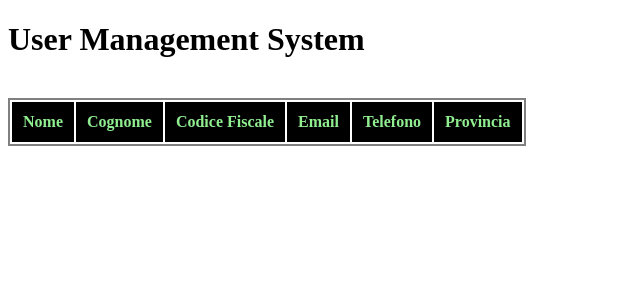
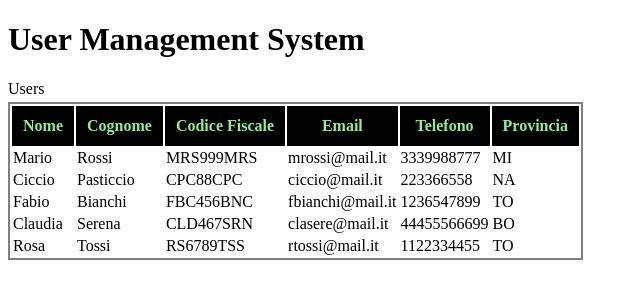
Before and after one commit to roccorefice/UMS, an Angular app: page / in a window 1280 px wide. Shown: the top 300 px of the page, without its empty margins (0-640 px from the left). Built offline with nearby package versions, Linux system fonts and the light colour scheme.

Commit message:
create users array

```diff
--- a/src/app/users/users.component.ts
+++ b/src/app/users/users.component.ts
@@ -5,5 +5,48 @@ import { Component } from "@angular/core";
   styleUrls: ['./users.component.css']
 })
 export class UsersComponent{
+    tableTitle = "Users";
+    users = [
+      {
+        name: 'Mario',
+        lastname: 'Rossi',
+        fiscalcode: 'MRS999MRS',
+        email: 'mrossi@mail.it',
+        phone: '3339988777',
+        province: 'MI'
+      },
+      {
+        name: 'Ciccio',
+        lastname: 'Pasticcio',
+        fiscalcode: 'CPC88CPC',
+        email: 'ciccio@mail.it',
+        phone: '223366558',
+        province: 'NA'
+      },
+      {
+        name: 'Fabio',
+        lastname: 'Bianchi',
+        fiscalcode: 'FBC456BNC',
+        email: 'fbianchi@mail.it',
+        phone: '1236547899',
+        province: 'TO'
+      },
+      {
+        name: 'Claudia',
+        lastname: 'Serena',
+        fiscalcode: 'CLD467SRN',
+        email: 'clasere@mail.it',
+        phone: '44455566699',
+        province: 'BO'
+      },
+      {
+        name: 'Rosa',
+        lastname: 'Tossi',
+        fiscalcode: 'RS6789TSS',
+        email: 'rtossi@mail.it',
+        phone: '1122334455',
+        province: 'TO'
+      },
 
+    ]
 }
```
